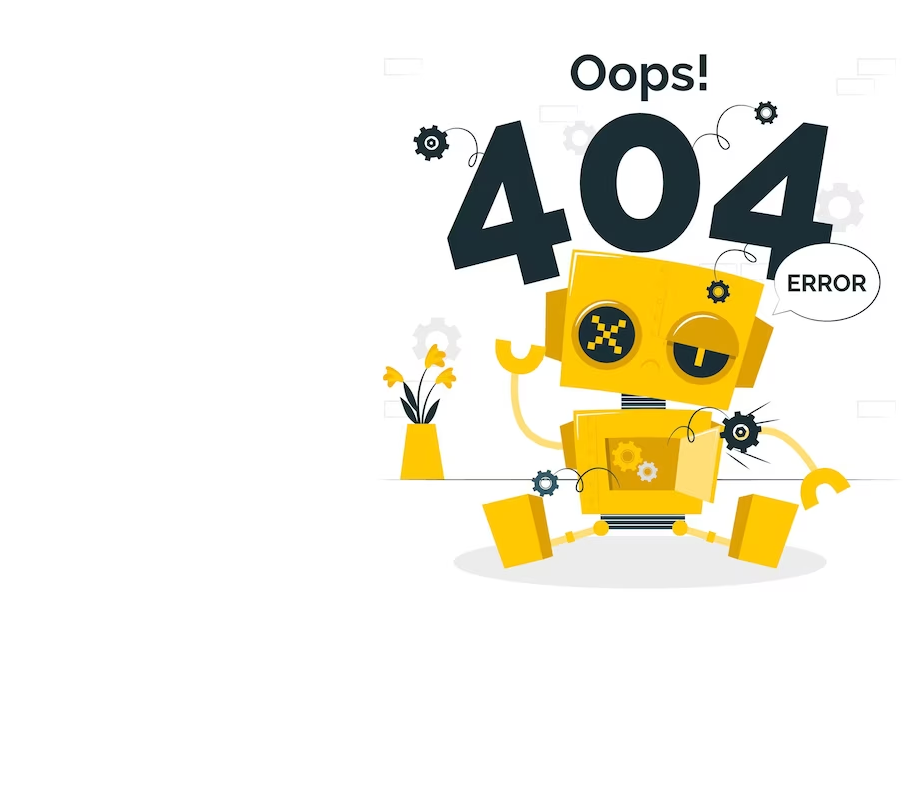
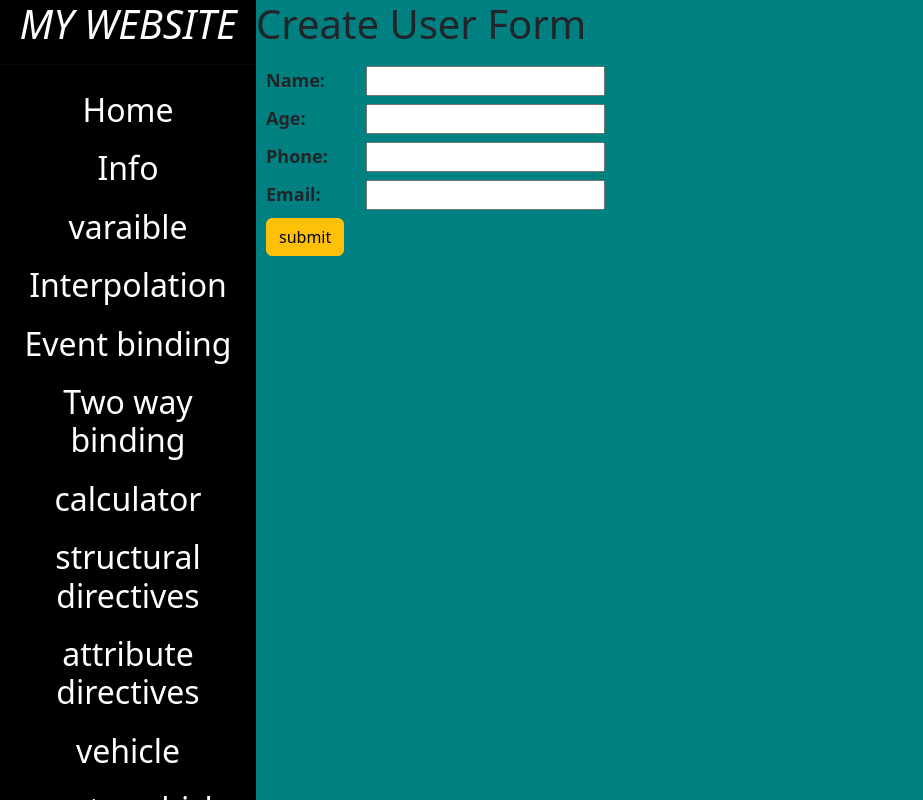
Before and after one commit to trainandhire/my-app-june23, an Angular app: page /dashboard/create-user in a window 1280 px wide. Shown: the whole page, without its empty margins (0-923 px from the left). Built offline with nearby package versions, Linux system fonts and the light colour scheme; sample sign-in values are in the browser's storage.

Commit message:
user form group implemented.

```diff
--- a/src/app/app-routing.module.ts
+++ b/src/app/app-routing.module.ts
@@ -16,6 +16,7 @@
 import { ActivityComponent } from './activity/activity.component';
 import { CreateVehicleComponent } from './create-vehicle/create-vehicle.component';
 import { AuthenticationGuard } from './authentication.guard';
+import { CreateUserComponent } from './create-user/create-user.component';
 
 const routes: Routes = [
   {path:'login',component:LoginComponent},
@@ -31,7 +32,8 @@
     {path:'attribute-directives', component: AttributeDirectivesComponent},
     {path:'vehicle', component: VehicleComponent},
     {path:'create-vehicle', component: CreateVehicleComponent},
-    {path:'activity', component: ActivityComponent}
+    {path:'activity', component: ActivityComponent},
+    {path:'create-user', component: CreateUserComponent}
   ]},
   {path:'',component:LoginComponent},
   {path:'**',component:PagenotfoundComponent}
--- a/src/app/app.module.ts
+++ b/src/app/app.module.ts
@@ -20,6 +20,7 @@
 import { HttpClientModule } from '@angular/common/http';
 import { ActivityComponent } from './activity/activity.component';
 import { CreateVehicleComponent } from './create-vehicle/create-vehicle.component';
+import { CreateUserComponent } from './create-user/create-user.component';
 
 @NgModule({
   declarations: [
@@ -38,7 +39,8 @@
     AttributeDirectivesComponent,
     VehicleComponent,
     ActivityComponent,
-    CreateVehicleComponent
+    CreateVehicleComponent,
+    CreateUserComponent
   ],
   imports: [
     BrowserModule,
--- /dev/null
+++ b/src/app/create-user/create-user.component.html
@@ -0,0 +1,23 @@
+<h1>Create User Form</h1>
+
+<form [formGroup]="userForm">
+
+    <label>Name:</label>
+    <input type="text" formControlName="name">
+    <br>
+
+    <label>Age:</label>
+    <input type="number" formControlName="age">
+    <br>
+
+    <label>Phone:</label>
+    <input type="number" formControlName="phone">
+    <br>
+
+    <label>Email:</label>
+    <input type="email" formControlName="email">
+    <br>
+
+    <button class="btn btn-warning" (click)="submit()">submit</button>
+
+</form>
--- /dev/null
+++ b/src/app/create-user/create-user.component.scss
@@ -0,0 +1,10 @@
+label{
+    width: 100px;
+    margin-bottom: 10px;
+    font-size: large;
+    font-weight: 600;
+}
+form{
+    padding-left: 10px;
+    padding-top: 10px;
+}
--- /dev/null
+++ b/src/app/create-user/create-user.component.ts
@@ -0,0 +1,22 @@
+import { Component, OnInit } from '@angular/core';
+import { FormControl, FormGroup } from '@angular/forms';
+
+@Component({
+  selector: 'app-create-user',
+  templateUrl: './create-user.component.html',
+  styleUrls: ['./create-user.component.scss']
+})
+export class CreateUserComponent {
+
+  public userForm:FormGroup = new FormGroup({
+    name: new FormControl(),
+    age: new FormControl(),
+    phone: new FormControl(),
+    email: new FormControl()
+  });
+
+  submit(){
+    console.log(this.userForm);
+  }
+
+}
--- a/src/app/dashboard/dashboard.component.html
+++ b/src/app/dashboard/dashboard.component.html
@@ -13,6 +13,7 @@
         <h2 routerLink="attribute-directives">attribute directives</h2>
         <h2 routerLink="vehicle">vehicle</h2>
         <h2 routerLink="create-vehicle">create vehicle</h2>
+        <h2 routerLink="create-user">create user</h2>
         <button (click)="logout()">LOGOUT</button>
     </div>
     <div class="right">
--- a/src/app/login/login.component.ts
+++ b/src/app/login/login.component.ts
@@ -22,7 +22,7 @@
 
     this.loginService.doLogin(this.loginForm.value).subscribe(
       (data:any)=>{
-        this.router.navigateByUrl('www.fb.com');
+        this.router.navigateByUrl('/dashboard');
         localStorage.setItem('token',data.token);
       },
       (err:any)=>{
```
Also changed, not shown: 1 other file (tests, documents, lock files or other folders).
